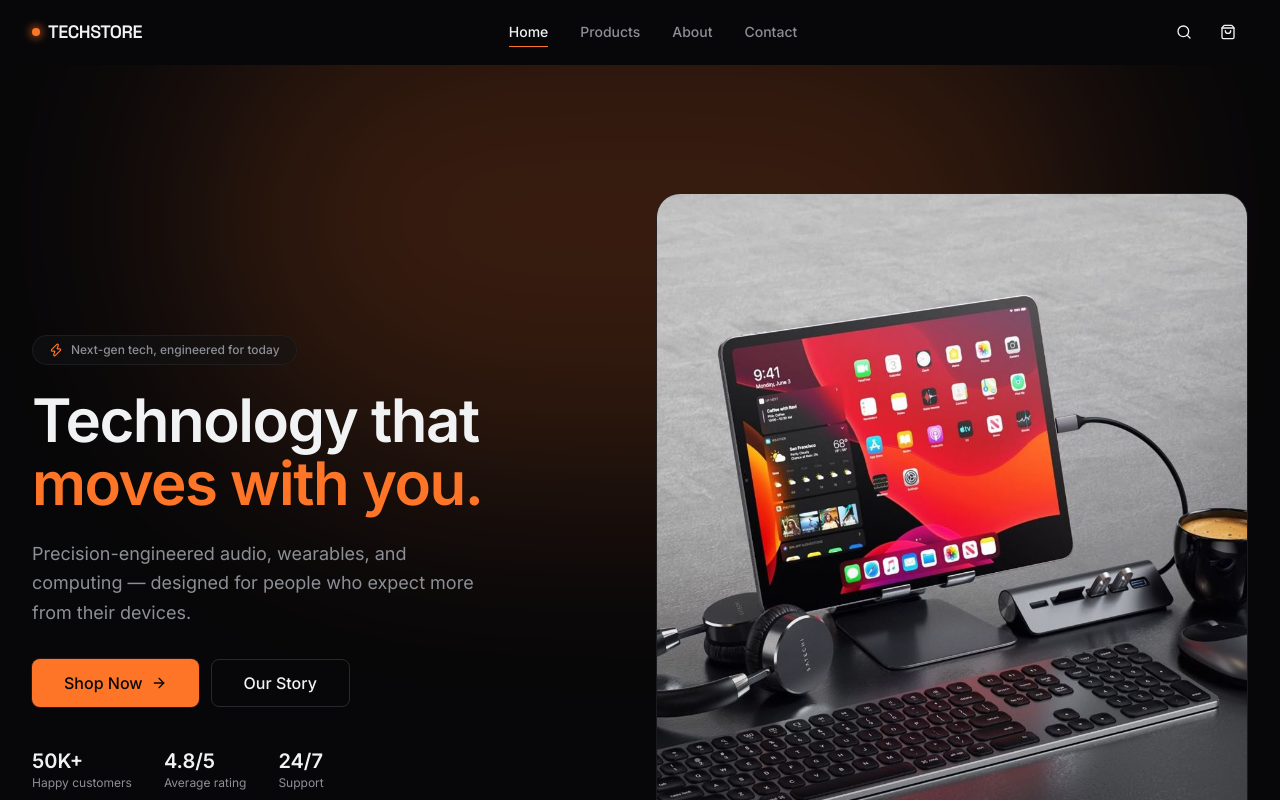
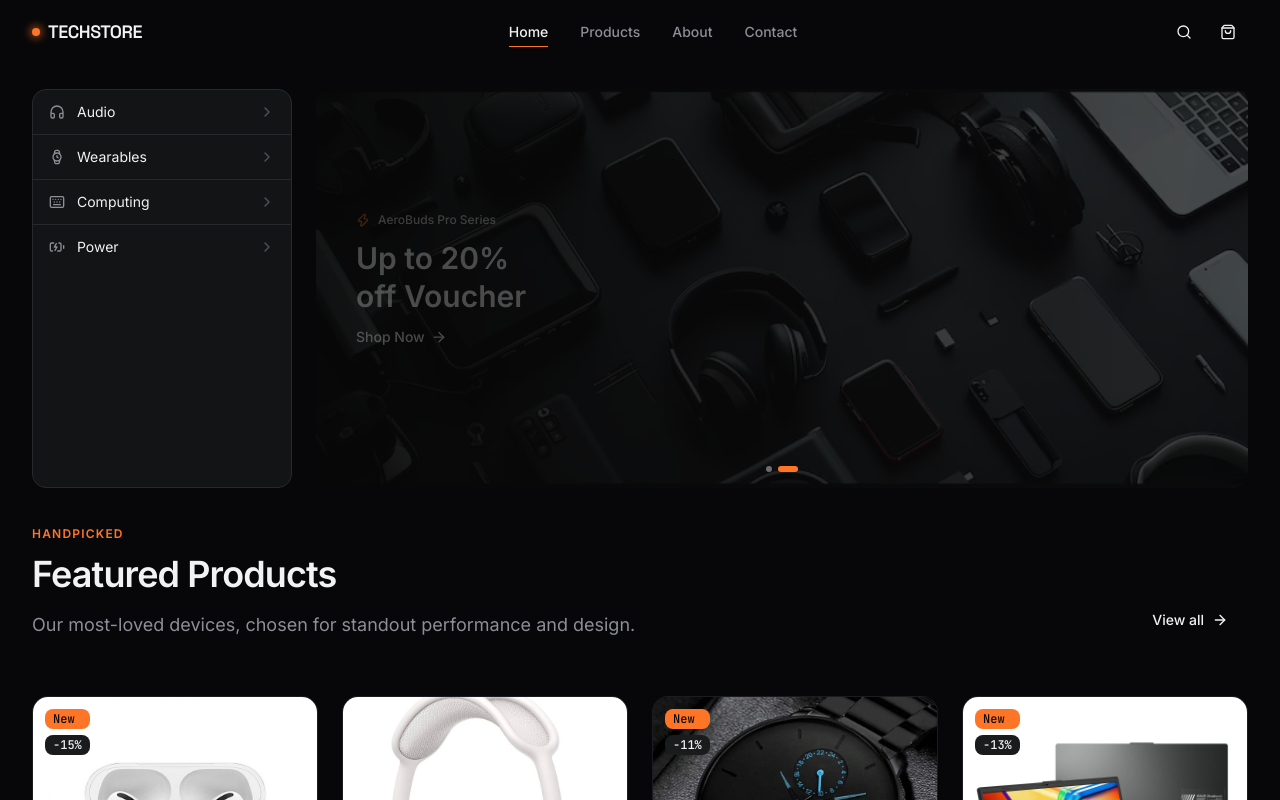
Before and after one commit to NONG-OFFICIAL-DEV/TECHSTORE, a Next.js app: page / in a window 1280 px wide. Shown: the top 800 px of the page. Built offline with nearby package versions, Linux system fonts and the light colour scheme.

Commit message:
improve layout

```diff
--- /dev/null
+++ b/src/components/home/category-sidebar.tsx
@@ -0,0 +1,40 @@
+import Link from "next/link";
+import { Headphones, Watch, Keyboard, BatteryCharging, ChevronRight, type LucideIcon } from "lucide-react";
+import { CATEGORIES } from "@/data/nav";
+import { cn } from "@/lib/utils";
+
+const ICONS: Record<string, LucideIcon> = {
+  Headphones,
+  Watch,
+  Keyboard,
+  BatteryCharging,
+};
+
+export function CategorySidebar({ className }: { className?: string }) {
+  return (
+    <nav
+      aria-label="Shop by category"
+      className={cn("rounded-xl border border-border bg-card overflow-hidden", className)}
+    >
+      <ul className="divide-y divide-border">
+        {CATEGORIES.map((category) => {
+          const Icon = ICONS[category.icon];
+          return (
+            <li key={category.id}>
+              <Link
+                href={`/products?category=${category.slug}`}
+                className="group flex items-center justify-between gap-3 px-4 py-3 text-sm transition-colors hover:bg-surface"
+              >
+                <span className="flex items-center gap-3 text-foreground">
+                  {Icon && <Icon className="h-4 w-4 text-muted-foreground group-hover:text-primary transition-colors" />}
+                  {category.name}
+                </span>
+                <ChevronRight className="h-4 w-4 text-muted-foreground/50 transition-transform group-hover:translate-x-0.5 group-hover:text-primary" />
+              </Link>
+            </li>
+          );
+        })}
+      </ul>
+    </nav>
+  );
+}
--- a/src/components/home/featured-products.tsx
+++ b/src/components/home/featured-products.tsx
@@ -9,7 +9,7 @@ export function FeaturedProducts() {
   const featured = getFeaturedProducts();
 
   return (
-    <section className="mx-auto max-w-7xl px-6 md:px-8 py-16 md:py-24">
+    <section className="mx-auto max-w-7xl px-6 md:px-8 py-4 md:py-4">
       <div className="flex items-end justify-between gap-4 flex-wrap">
         <SectionHeading
           eyebrow="Handpicked"
--- /dev/null
+++ b/src/components/home/hero-banner.tsx
@@ -0,0 +1,128 @@
+"use client";
+
+import { useState, useEffect } from "react";
+import Link from "next/link";
+import Image from "next/image";
+import { AnimatePresence, motion } from "framer-motion";
+import { ArrowRight, Zap } from "lucide-react";
+import { cn } from "@/lib/utils";
+
+interface BannerSlide {
+  eyebrow: string;
+  offer: string;
+  ctaLabel: string;
+  ctaHref: string;
+  image: string;
+  imageAlt: string;
+}
+
+// Swap in real campaign photography — full-bleed, dark/moody works best
+// since the text overlay relies on a gradient darkening the left side.
+const BANNER_SLIDES: BannerSlide[] = [
+  {
+    eyebrow: "AeroBuds Pro Series",
+    offer: "Up to 20% off Voucher",
+    ctaLabel: "Shop Now",
+    ctaHref: "/products?category=audio",
+    image: "/images/hero/hero-product-2.avif",
+    imageAlt: "AeroBuds Pro wireless earbuds",
+  },
+  {
+    eyebrow: "PulseWatch Series",
+    offer: "Launch price — 15% off",
+    ctaLabel: "Shop Now",
+    ctaHref: "/products?category=wearables",
+    image: "/images/hero/hero-product-1.jpg",
+    imageAlt: "PulseWatch smartwatch",
+  },
+];
+
+export function HeroBanner({ className }: { className?: string }) {
+  const [active, setActive] = useState(0);
+
+  useEffect(() => {
+    const timer = setInterval(() => {
+      setActive((prev) => (prev + 1) % BANNER_SLIDES.length);
+    }, 6000);
+    return () => clearInterval(timer);
+  }, []);
+
+  const slide = BANNER_SLIDES[active];
+
+  return (
+    <div
+      className={cn(
+        "relative overflow-hidden rounded-xl bg-neutral-950 aspect-[16/9] sm:aspect-[21/9]",
+        className
+      )}
+    >
+      <AnimatePresence mode="wait">
+        <motion.div
+          key={active}
+          initial={{ opacity: 0 }}
+          animate={{ opacity: 1 }}
+          exit={{ opacity: 0 }}
+          transition={{ duration: 0.6, ease: "easeOut" }}
+          className="absolute inset-0"
+        >
+          <Image
+            src={slide.image}
+            alt={slide.imageAlt}
+            fill
+            priority={active === 0}
+            sizes="(max-width: 1024px) 100vw, 75vw"
+            className="object-cover"
+          />
+          {/* Gradient darkens the left side so overlaid text stays readable
+              regardless of what's in the photo. */}
+          <div className="absolute inset-0 bg-gradient-to-r from-black/80 via-black/40 to-transparent" />
+        </motion.div>
+      </AnimatePresence>
+
+      {/* Text overlay */}
+      <AnimatePresence mode="wait">
+        <motion.div
+          key={active}
+          initial={{ opacity: 0, y: 12 }}
+          animate={{ opacity: 1, y: 0 }}
+          exit={{ opacity: 0, y: -12 }}
+          transition={{ duration: 0.4, ease: "easeOut", delay: 0.1 }}
+          className="absolute inset-0 flex flex-col justify-end sm:justify-center gap-3 px-6 py-6 sm:px-10 max-w-sm"
+        >
+          <div className="flex items-center gap-2 text-white/80 text-xs font-medium">
+            <Zap className="h-3.5 w-3.5 text-primary" />
+            {slide.eyebrow}
+          </div>
+
+          <h2 className="text-2xl sm:text-3xl font-bold text-white leading-tight text-balance">
+            {slide.offer}
+          </h2>
+
+          <Link
+            href={slide.ctaHref}
+            className="group inline-flex items-center gap-1.5 text-sm font-medium text-white w-fit"
+          >
+            <span className="underline-offset-4 group-hover:underline">{slide.ctaLabel}</span>
+            <ArrowRight className="h-4 w-4 transition-transform group-hover:translate-x-0.5" />
+          </Link>
+        </motion.div>
+      </AnimatePresence>
+
+      {/* Dot indicators, overlaid on the image */}
+      <div className="absolute bottom-4 left-1/2 -translate-x-1/2 flex items-center gap-1.5">
+        {BANNER_SLIDES.map((_, i) => (
+          <button
+            key={i}
+            onClick={() => setActive(i)}
+            aria-label={`Go to slide ${i + 1}`}
+            aria-current={active === i}
+            className={cn(
+              "h-1.5 rounded-full transition-all duration-300",
+              active === i ? "w-5 bg-primary" : "w-1.5 bg-white/40 hover:bg-white/60"
+            )}
+          />
+        ))}
+      </div>
+    </div>
+  );
+}
--- a/src/components/home/hero.tsx
+++ b/src/components/home/hero.tsx
@@ -1,90 +1,15 @@
-"use client";
-
-import Link from "next/link";
-import Image from "next/image";
-import { motion } from "framer-motion";
-import { ArrowRight, Zap } from "lucide-react";
-import { Button } from "@/components/ui/button";
+import { CategorySidebar } from "./category-sidebar";
+import { HeroBanner } from "./hero-banner";
 
 export function Hero() {
   return (
-    <section className="relative overflow-hidden border-b border-border/60">
-      {/* Ambient glow background */}
-      <div className="pointer-events-none absolute inset-0 -z-10">
-        <div className="absolute top-[-10%] left-1/2 -translate-x-1/2 h-[500px] w-[900px] rounded-full bg-primary/20 blur-[120px]" />
-      </div>
-
-      <div className="mx-auto max-w-7xl px-6 md:px-8 pt-20 pb-16 md:pt-32 md:pb-24">
-        <div className="grid lg:grid-cols-2 gap-12 lg:gap-8 items-center">
-          {/* Copy */}
-          <motion.div
-            initial={{ opacity: 0, y: 24 }}
-            animate={{ opacity: 1, y: 0 }}
-            transition={{ duration: 0.6, ease: "easeOut" }}
-            className="flex flex-col gap-6"
-          >
-            <div className="inline-flex w-fit items-center gap-2 rounded-full border border-border/60 bg-card/50 backdrop-blur-sm px-4 py-1.5 text-xs font-medium text-muted-foreground">
-              <Zap className="h-3.5 w-3.5 text-primary" />
-              Next-gen tech, engineered for today
-            </div>
-
-            <h1 className="text-4xl sm:text-5xl lg:text-6xl font-bold tracking-tight text-foreground leading-[1.05]">
-              Technology that
-              <span className="block text-primary">moves with you.</span>
-            </h1>
-
-            <p className="text-lg text-muted-foreground max-w-md leading-relaxed">
-              Precision-engineered audio, wearables, and computing —
-              designed for people who expect more from their devices.
-            </p>
-
-            <div className="flex flex-wrap gap-3 pt-2">
-              <Button size="lg" asChild className="gap-2">
-                <Link href="/products">
-                  Shop Now <ArrowRight className="h-4 w-4" />
-                </Link>
-              </Button>
-              <Button size="lg" variant="outline" asChild>
-                <Link href="/about">Our Story</Link>
-              </Button>
-            </div>
-
-            <div className="flex items-center gap-8 pt-4">
-              {[
-                { value: "50K+", label: "Happy customers" },
-                { value: "4.8/5", label: "Average rating" },
-                { value: "24/7", label: "Support" },
-              ].map((stat) => (
-                <div key={stat.label}>
-                  <p className="text-xl font-bold text-foreground">
-                    {stat.value}
-                  </p>
-                  <p className="text-xs text-muted-foreground">
-                    {stat.label}
-                  </p>
-                </div>
-              ))}
-            </div>
-          </motion.div>
-
-          {/* Hero image */}
-          <motion.div
-            initial={{ opacity: 0, scale: 0.92 }}
-            animate={{ opacity: 1, scale: 1 }}
-            transition={{ duration: 0.7, ease: "easeOut", delay: 0.15 }}
-            className="relative aspect-square lg:aspect-[4/5] rounded-3xl overflow-hidden border border-border/60 bg-card/30"
-          >
-            <Image
-              src="/images/hero/hero-product.jpg"
-              alt="Featured Nova technology product"
-              fill
-              priority
-              sizes="(max-width: 1024px) 100vw, 50vw"
-              className="object-cover"
-            />
-            <div className="absolute inset-0 bg-gradient-to-t from-background/40 via-transparent to-transparent" />
-          </motion.div>
-        </div>
+    <section className="mx-auto max-w-7xl px-4 sm:px-6 lg:px-8 pt-6 pb-4">
+      <div className="grid lg:grid-cols-[260px_1fr] gap-6 items-stretch">
+        {/* Sidebar: desktop only. On mobile, the dedicated Categories
+            section further down the page covers this job instead —
+            a persistent sidebar doesn't fit a narrow viewport. */}
+        <CategorySidebar className="hidden lg:block" />
+        <HeroBanner />
       </div>
     </section>
   );
```
Also changed, not shown: public/images/hero/hero-product-1.jpg (added), public/images/hero/hero-product-2.avif (added).
